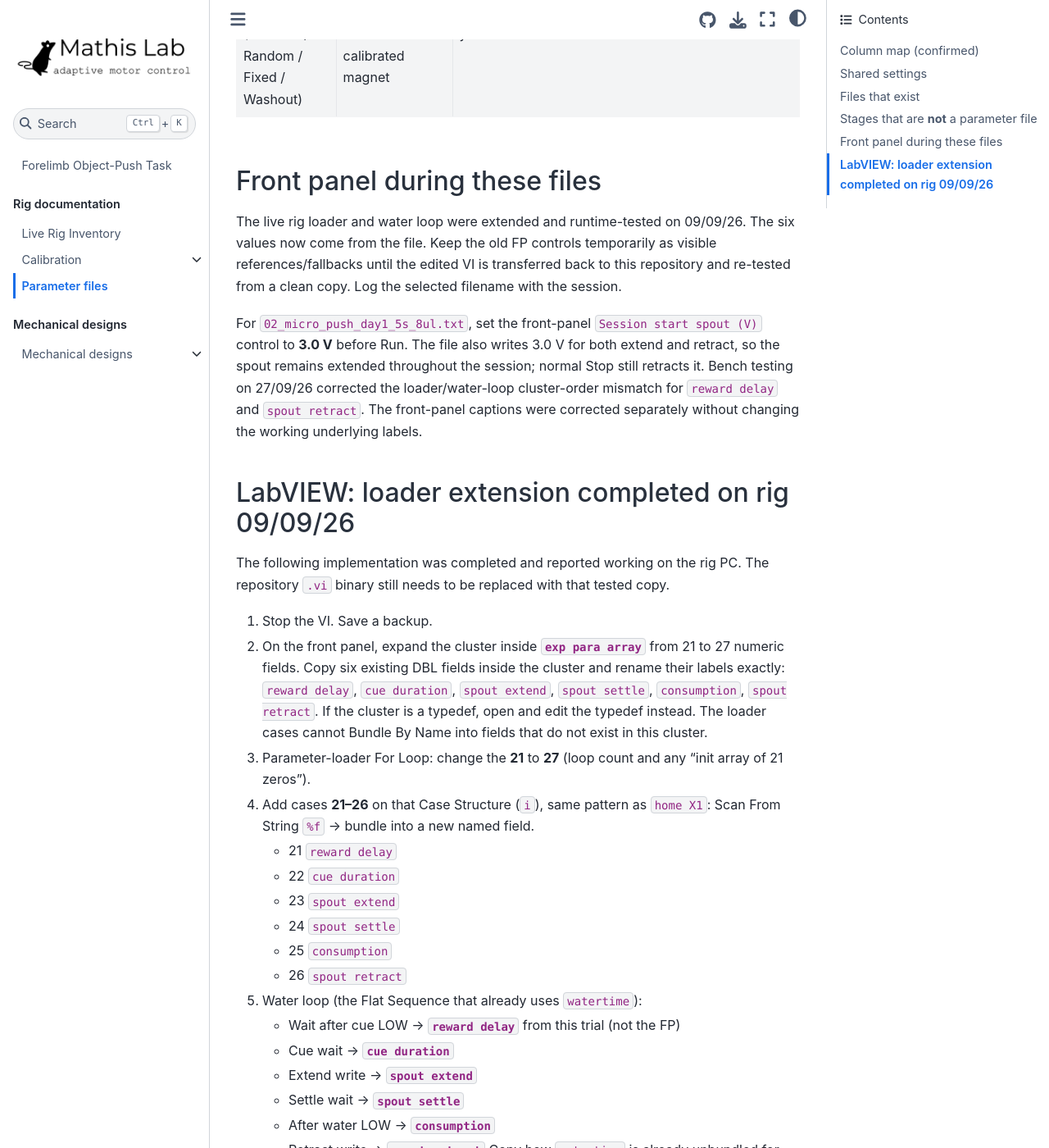
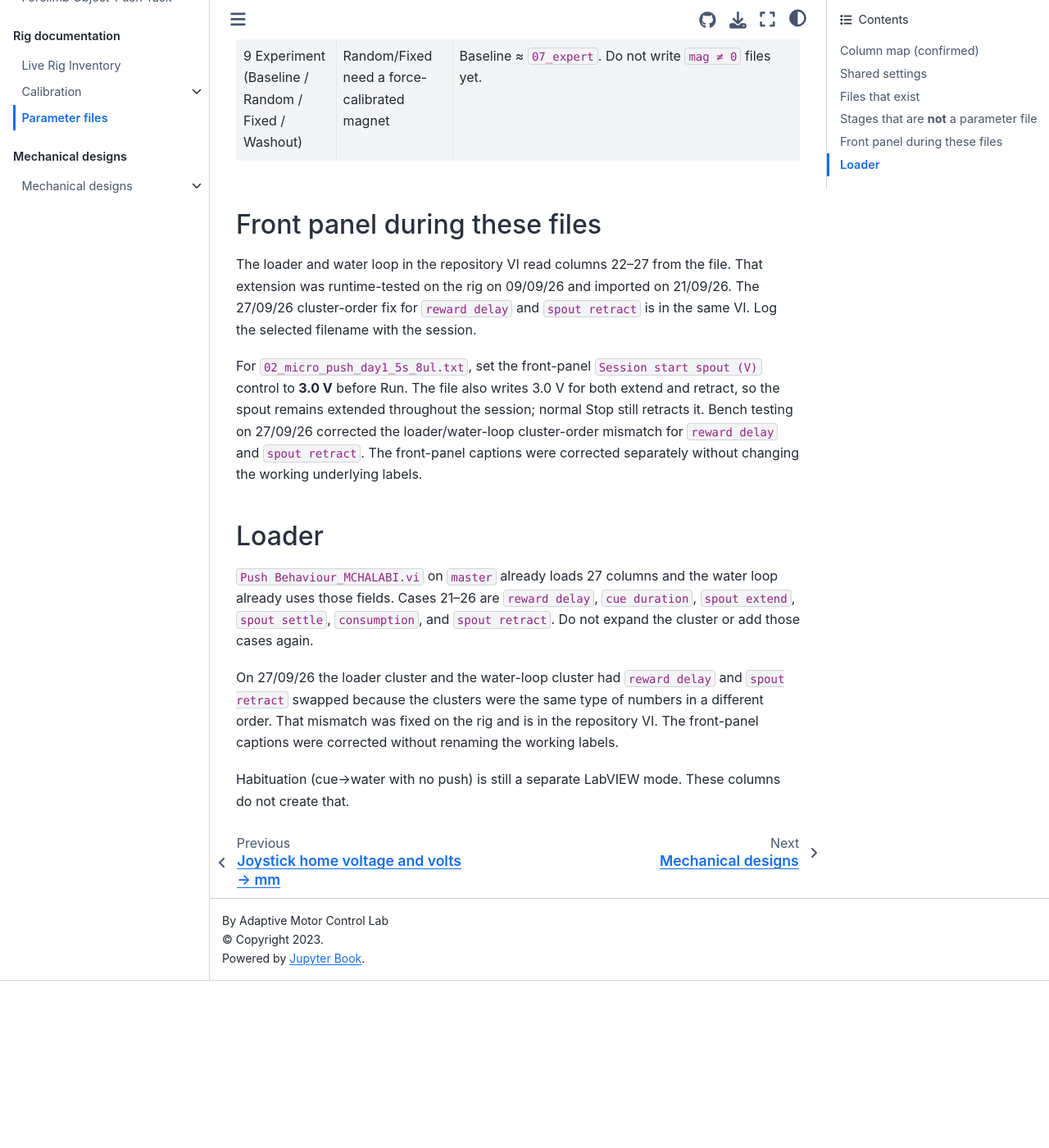
Before and after one commit to AdaptiveMotorControlLab/JoystickPushTask, a Jupyter Book: the page built from parameters/README.md, in a window 1280 px wide and 1400 px high, scrolled down 5875 px. Shown: the whole window at 82% size. Built offline with Jupyter Book 1.0.4 settings and Sphinx 7.4.7 and the Sphinx Book theme 1.1.4, drawn with Linux system fonts in a browser that asks for light colours; after the commit the page ends 7071 px from its top, so only the background shows below that; some of the changed text lies outside the part shown.

Commit message:
Record the SingleTact sensor plan and confirm the 27-column parameter order.
Document request 1 for RobotShop CS8-1N (no tail extender) and align parameters/README.md with the live loader and cluster-order fix already on master.

```diff
--- a/parameters/README.md
+++ b/parameters/README.md
@@ -1,9 +1,9 @@
 # Parameter files
 
-Tab-separated doubles, **27 columns**, one line = one trial. Columns 1–21 were
-mapped on the live VI on 8 September 2026. Columns 22–27 (reward delay, cue,
-spout) are in the files as of 9 September 2026; the loader still has to grow
-from 21 to 27 cases or those values are ignored.
+Tab-separated doubles, **27 columns**, one line = one trial. The loader in
+`Push Behaviour_MCHALABI.vi` reads all 27. Columns 22–27 are reward delay, cue
+duration, spout extend, spout settle, consumption, and spout retract. User
+confirmed on 29 Sep 2026 that this 27-column order is the correct one.
 
 ## Column map (confirmed)
 
@@ -38,9 +38,11 @@ from 21 to 27 cases or those values are ignored.
 | 26 | 27 | `spout retract` | V. Bench **0**. |
 
 Boxes are two corners `(X1, Y1, X2, Y2)`. Write the smaller voltage first in
-each pair. **Do not trust the words X and Y.** 09/09/26: a file with the
-forward band in the Y slots paid out only when **red** moved. The forward
-band now goes in the **X** slots so a white-line push is the target. Likely
+each pair. **Do not trust the words X and Y.** The names in the loader are not
+the NI-MAX channel names. White / push goes in the **X** columns (1, 3, 11, 13).
+Red / lateral goes in the **Y** columns (2, 4, 12, 14). A 09/09/26 file with
+the forward band in the Y slots paid out only when red moved. The 27-column
+files already use this order; user confirmed that on 29 Sep 2026. Likely
 cause: after `joysticklickframe_push` was reordered to `[Y, X, FSR]`, Case 3
 still compares index 0 to the X box and index 1 to the Y box.
 
@@ -116,11 +118,10 @@ Do not load `Full_shoterPull_Training_Task_RIG1` for the push task.
 
 ## Front panel during these files
 
-The live rig loader and water loop were extended and runtime-tested on
-09/09/26. The six values now come from the file. Keep the old FP controls
-temporarily as visible references/fallbacks until the edited VI is transferred
-back to this repository and re-tested from a clean copy. Log the selected
-filename with the session.
+The loader and water loop in the repository VI read columns 22–27 from the
+file. That extension was runtime-tested on the rig on 09/09/26 and imported
+on 21/09/26. The 27/09/26 cluster-order fix for `reward delay` and
+`spout retract` is in the same VI. Log the selected filename with the session.
 
 For `02_micro_push_day1_5s_8ul.txt`, set the front-panel
 `Session start spout (V)` control to **3.0 V** before Run. The file also writes
@@ -130,39 +131,18 @@ the loader/water-loop cluster-order mismatch for `reward delay` and
 `spout retract`. The front-panel captions were corrected separately without
 changing the working underlying labels.
 
-## LabVIEW: loader extension completed on rig 09/09/26
+## Loader
 
-The following implementation was completed and reported working on the rig PC.
-The repository `.vi` binary still needs to be replaced with that tested copy.
+`Push Behaviour_MCHALABI.vi` on `master` already loads 27 columns and the
+water loop already uses those fields. Cases 21–26 are `reward delay`,
+`cue duration`, `spout extend`, `spout settle`, `consumption`, and
+`spout retract`. Do not expand the cluster or add those cases again.
 
-1. Stop the VI. Save a backup.
-2. On the front panel, expand the cluster inside **`exp para array`** from
-   21 to 27 numeric fields. Copy six existing DBL fields inside the cluster
-   and rename their labels exactly: `reward delay`, `cue duration`,
-   `spout extend`, `spout settle`, `consumption`, `spout retract`. If the
-   cluster is a typedef, open and edit the typedef instead. The loader cases
-   cannot Bundle By Name into fields that do not exist in this cluster.
-3. Parameter-loader For Loop: change the **21** to **27** (loop count and any
-   “init array of 21 zeros”).
-4. Add cases **21–26** on that Case Structure (`i`), same pattern as `home X1`:
-   Scan From String `%f` → bundle into a new named field.
-   - 21 `reward delay`
-   - 22 `cue duration`
-   - 23 `spout extend`
-   - 24 `spout settle`
-   - 25 `consumption`
-   - 26 `spout retract`
-5. Water loop (the Flat Sequence that already uses `watertime`):
-   - Wait after cue LOW → **`reward delay`** from this trial (not the FP)
-   - Cue wait → **`cue duration`**
-   - Extend write → **`spout extend`**
-   - Settle wait → **`spout settle`**
-   - After water LOW → **`consumption`**
-   - Retract write → **`spout retract`**
-   Copy how `watertime` is already unbundled for the current trial.
-6. Save. Load `06_delay_250.txt`. Success should wait **250 ms** after the cue
-   before the spout moves. Then try `06_delay_0.txt` — spout should move
-   immediately after the cue.
+On 27/09/26 the loader cluster and the water-loop cluster had `reward delay`
+and `spout retract` swapped because the clusters were the same type of
+numbers in a different order. That mismatch was fixed on the rig and is in
+the repository VI. The front-panel captions were corrected without renaming
+the working labels.
 
 Habituation (cue→water with no push) is still a separate LabVIEW mode. These
 columns do not create that.
```
Also changed, not shown: 1 other file.
